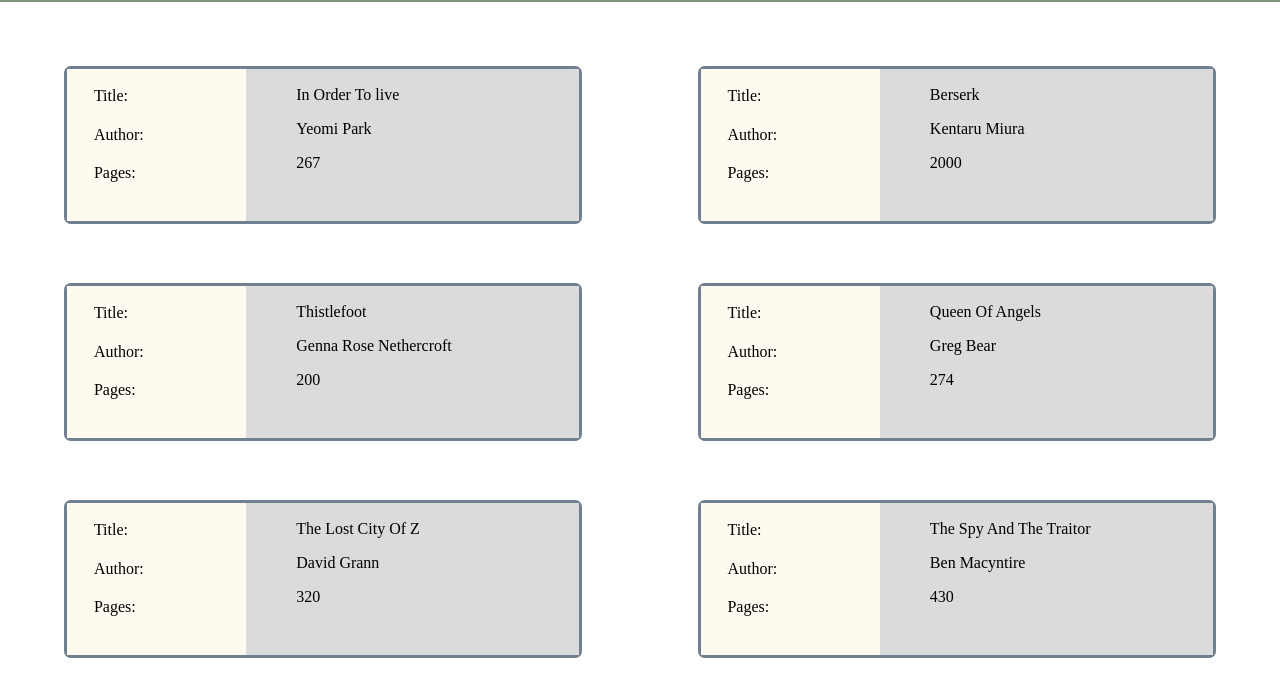
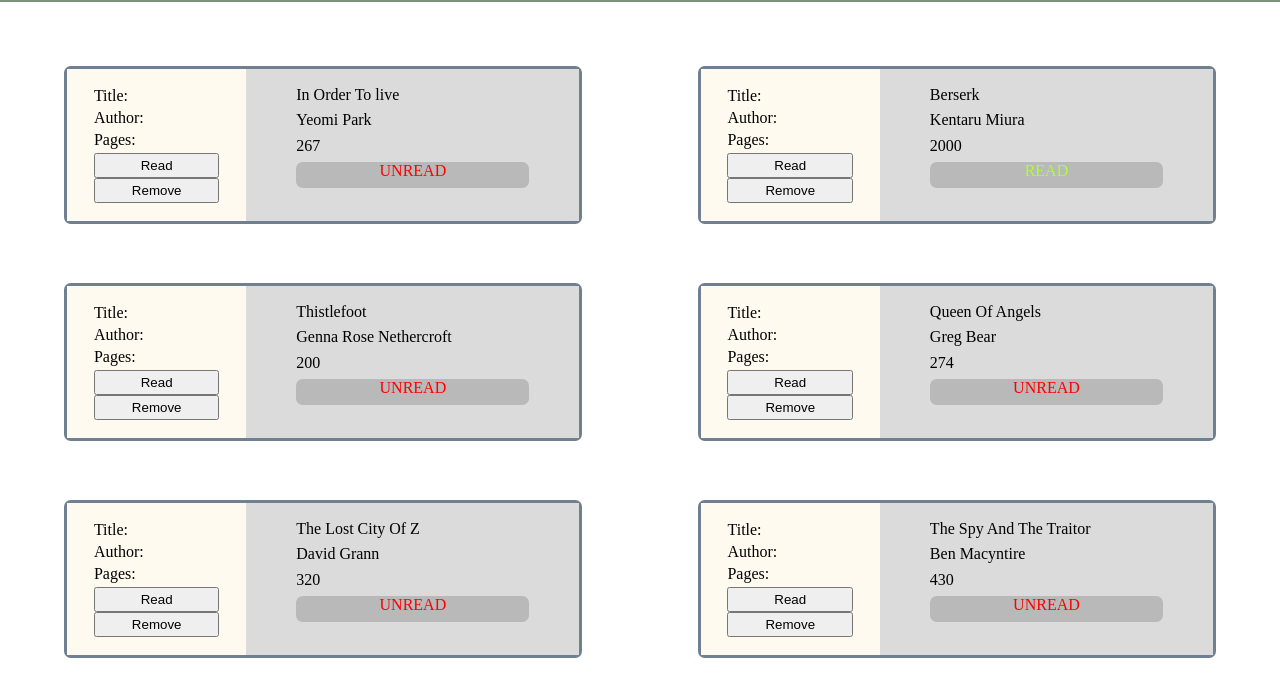
Before and after one commit to josephbarry-webdev/Library, a plain HTML site: page index.html in a window 1280 px wide. Shown: the part 78-774 px from the top of the page. Drawn offline with Linux system fonts and the light colour scheme.

Commit message:
Implemented Read and Remove buttons.

```diff
--- a/library.js
+++ b/library.js
@@ -18,6 +18,33 @@ function clearContent(){
         contentArea.removeChild(contentArea.firstChild);
     }
 }
+function removeBook(index){
+    delete(myLibrary[index]);
+    let newLibrary=[];
+    for(let i=0;i<myLibrary.length;++i){
+        if(myLibrary[i]!=null){
+           newLibrary.push(myLibrary[i]);
+        }
+    }
+    myLibrary.pop();
+    for(let i=0;i<newLibrary.length;++i){
+        myLibrary[i]=newLibrary[i];
+    }
+    console.log("book removed");
+    clearContent();
+    displayBooks();
+}
+function readBook(index){
+    if(myLibrary[index].read==="UNREAD"){
+        myLibrary[index].read="READ";
+
+    }
+    else{
+        myLibrary[index].read="UNREAD";
+    }
+    clearContent();
+    displayBooks();
+}
 function displayBooks(){
     let mainContent = document.getElementById("main_content");
 
@@ -27,18 +54,31 @@ function displayBooks(){
 
         let bookContainer = document.createElement("div");
         bookContainer.setAttribute("class","book");
-
+       /*bookContainer.setAttribute("id", id);*/
         let bookLeft=document.createElement("div");
         bookLeft.setAttribute("class", "bookLeft");
         let bookLeftTitle=document.createElement("div");
         let bookLeftAuthor=document.createElement("div");
         let bookLeftPages=document.createElement("div");
+
+        let readButton=document.createElement("button");
+        let removeButton=document.createElement("button");
+        readButton.innerText="Read";
+
+        removeButton.innerText="Remove";
+        removeButton.onclick= function () {removeBook(i)};
+
+        readButton.onclick=function () {readBook(i)};
+
         bookLeftTitle.innerHTML="Title:";
         bookLeftAuthor.innerHTML="Author:";
         bookLeftPages.innerHTML="Pages:";
         bookLeft.appendChild(bookLeftTitle);
         bookLeft.appendChild(bookLeftAuthor);
         bookLeft.appendChild(bookLeftPages);
+        bookLeft.appendChild(readButton);
+        bookLeft.appendChild(removeButton);
+
 
         bookContainer.appendChild(bookLeft);
 
@@ -49,26 +89,34 @@ function displayBooks(){
         let bookRightTitle=document.createElement("div");
         let bookRightAuthor=document.createElement("div");
         let bookRightPages=document.createElement("div");
+        let bookRightStatus=document.createElement("div");
+        bookRightStatus.setAttribute("class", myLibrary[i].read);
+
+
         bookRightTitle.innerHTML=myLibrary[i].title;
         bookRightAuthor.innerHTML=myLibrary[i].author;
         bookRightPages.innerHTML=myLibrary[i].numPages;
+        bookRightStatus.innerHTML=myLibrary[i].read;
+
         bookRight.appendChild(bookRightTitle);
         bookRight.appendChild(bookRightAuthor);
         bookRight.appendChild(bookRightPages);
+        bookRight.appendChild(bookRightStatus);
 
         bookContainer.appendChild(bookRight);
 
         mainContent.appendChild(bookContainer);
+
 }
 }
 function init() {
 
-    addBookTolibrary("Yeomi Park", "In Order To live", 267, "unread");
-    addBookTolibrary("Kentaru Miura", "Berserk", 2000, "read");
-    addBookTolibrary("Genna Rose Nethercroft", "Thistlefoot", 200, "unread");
-    addBookTolibrary("Greg Bear", "Queen Of Angels", 274, "unread");
-    addBookTolibrary("David Grann", "The Lost City Of Z", 320, "unread");
-    addBookTolibrary("Ben Macyntire", "The Spy And The Traitor", 430, "unread");
+    addBookTolibrary("Yeomi Park", "In Order To live", 267, "UNREAD");
+    addBookTolibrary("Kentaru Miura", "Berserk", 2000, "READ");
+    addBookTolibrary("Genna Rose Nethercroft", "Thistlefoot", 200, "UNREAD");
+    addBookTolibrary("Greg Bear", "Queen Of Angels", 274, "UNREAD");
+    addBookTolibrary("David Grann", "The Lost City Of Z", 320, "UNREAD");
+    addBookTolibrary("Ben Macyntire", "The Spy And The Traitor", 430, "UNREAD");
 
 
 
@@ -84,7 +132,7 @@ displayBooks();
         closeBtn.addEventListener("click", (e) => {
             e.preventDefault();
            let input=dialogElem.querySelectorAll("input");
-           addBookTolibrary(input[0].value,input[1].value,input[2].value);
+           addBookTolibrary(input[0].value,input[1].value,input[2].value, "UNREAD");
            clearContent();
 
           dialogElem.close(input.value);
--- a/style.css
+++ b/style.css
@@ -52,3 +52,15 @@ padding: 10% 15% 10% 15%;
 h1{
     margin: 0;
 }
+.UNREAD{
+    background-color: rgb(185, 185, 185);
+    color: red;
+    border-radius: 5pt;
+    text-align: center;
+}
+.READ{
+    background-color: rgb(185, 185, 185);
+    color: greenyellow;
+    border-radius: 5pt;
+    text-align: center;
+}
```
